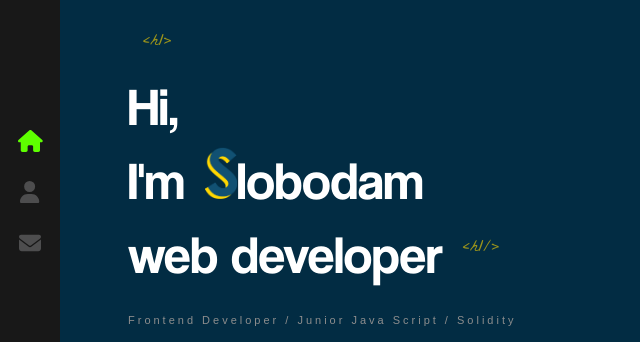
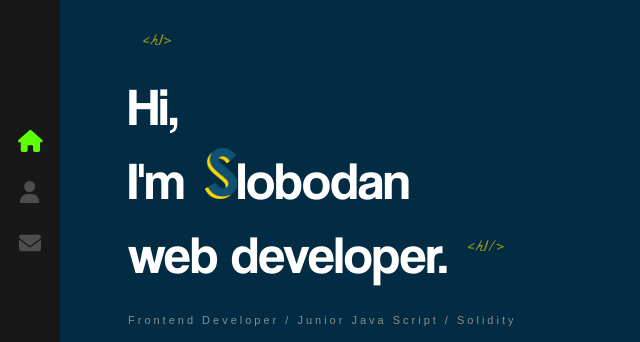
Before and after one commit to adriankorp/portfolio_site, a React (Create React App) app: page / in a window 1280 px wide. Shown: the part 164-506 px from the top of the page, without its empty margins (0-640 px from the left). Built offline with nearby package versions, Linux system fonts and the light colour scheme.

Commit message:
Animeted letters home page

```diff
--- a/src/components/AnimatedLetters/index.js
+++ b/src/components/AnimatedLetters/index.js
@@ -0,0 +1,15 @@
+import './index.scss'
+
+const AnimatedLetters = ({ letterClass, strArray, idx }) => {
+  return (
+    <span>
+      {strArray.map((char, i) => (
+        <span key={char + i} className={`${letterClass} _${i + idx}`}>
+          {char}
+        </span>
+      ))}
+    </span>
+  )
+}
+
+export default AnimatedLetters
--- a/src/components/Home/index.js
+++ b/src/components/Home/index.js
@@ -1,17 +1,31 @@
 import './index.scss'
 import LogoTitle from '../../assets/images/logo-s.png'
 import { Link } from 'react-router-dom'
+import { useState } from 'react'
+import AnimatedLetters from '../AnimatedLetters'
 
 const Home = () => {
+  const [letterClass, setLetterClass] = useState('text-animate')
+  const nameArray = ['l','o','b','o','d','a','n']
+  const jobArray = ['w','e','b',' ', 'd','e','v','e','l','o','p','e','r', '.']
   return (
     <div className="container home-page">
       <div className="text-zone">
         <h1>
-          Hi, <br /> I'm
+          <span className={letterClass}>H</span>
+          <span className={`${letterClass} _12`} >i,</span>
+          <br />
+          <span className={`${letterClass} _13`} >I</span>
+          <span className={`${letterClass} _14`} >'m</span>
           <img src={LogoTitle} alt="dev" />
-          lobodam
+          <AnimatedLetters letterClass={letterClass}
+          strArray={nameArray}
+          idx={15}
+          />
           <br />
-          web developer
+          <AnimatedLetters letterClass={letterClass}
+          strArray={jobArray}
+          idx={15} />
         </h1>
         <h2>Frontend Developer / Junior Java Script / Solidity</h2>
         <Link to="/contact" className="flat-button">
```
